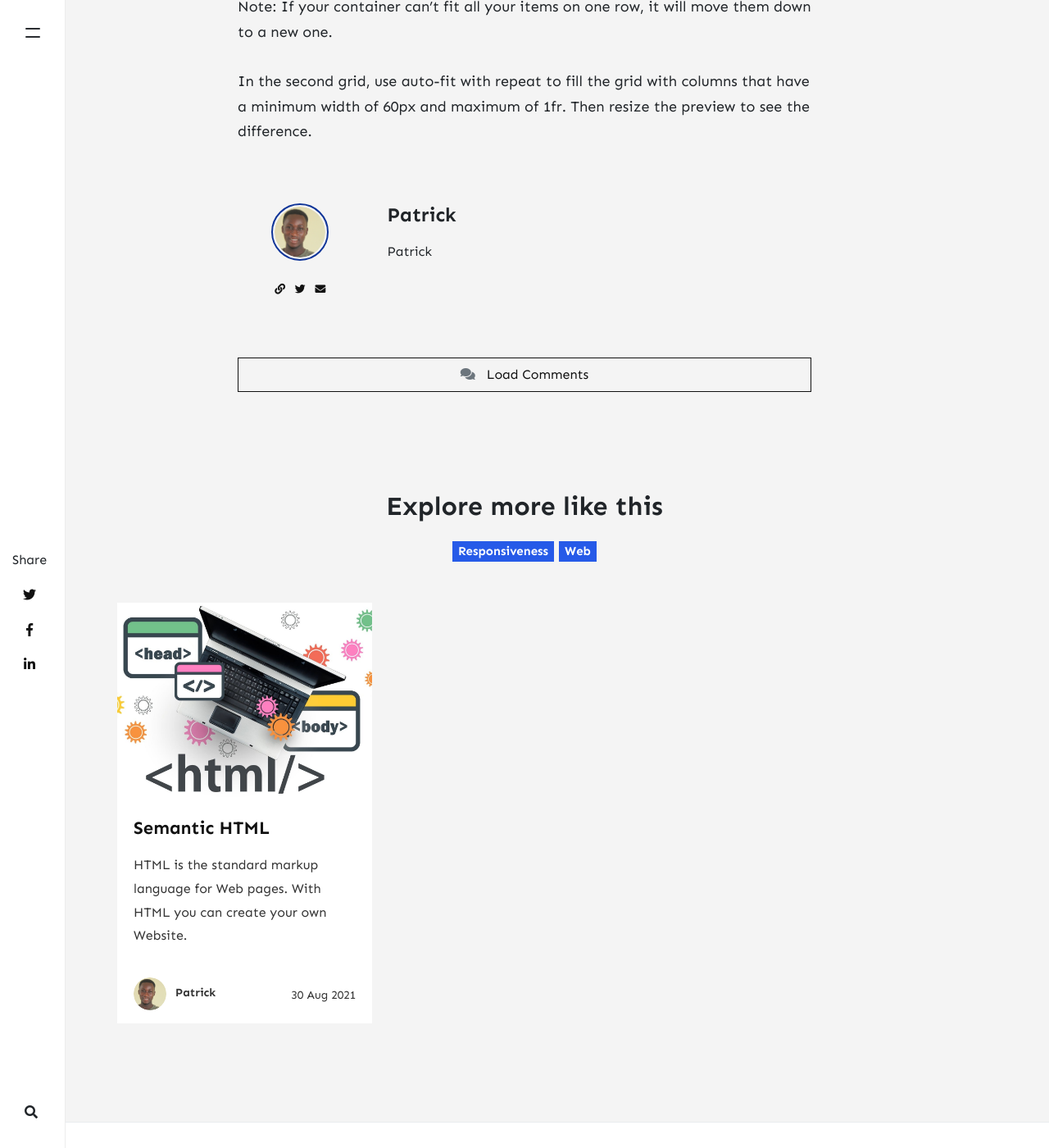
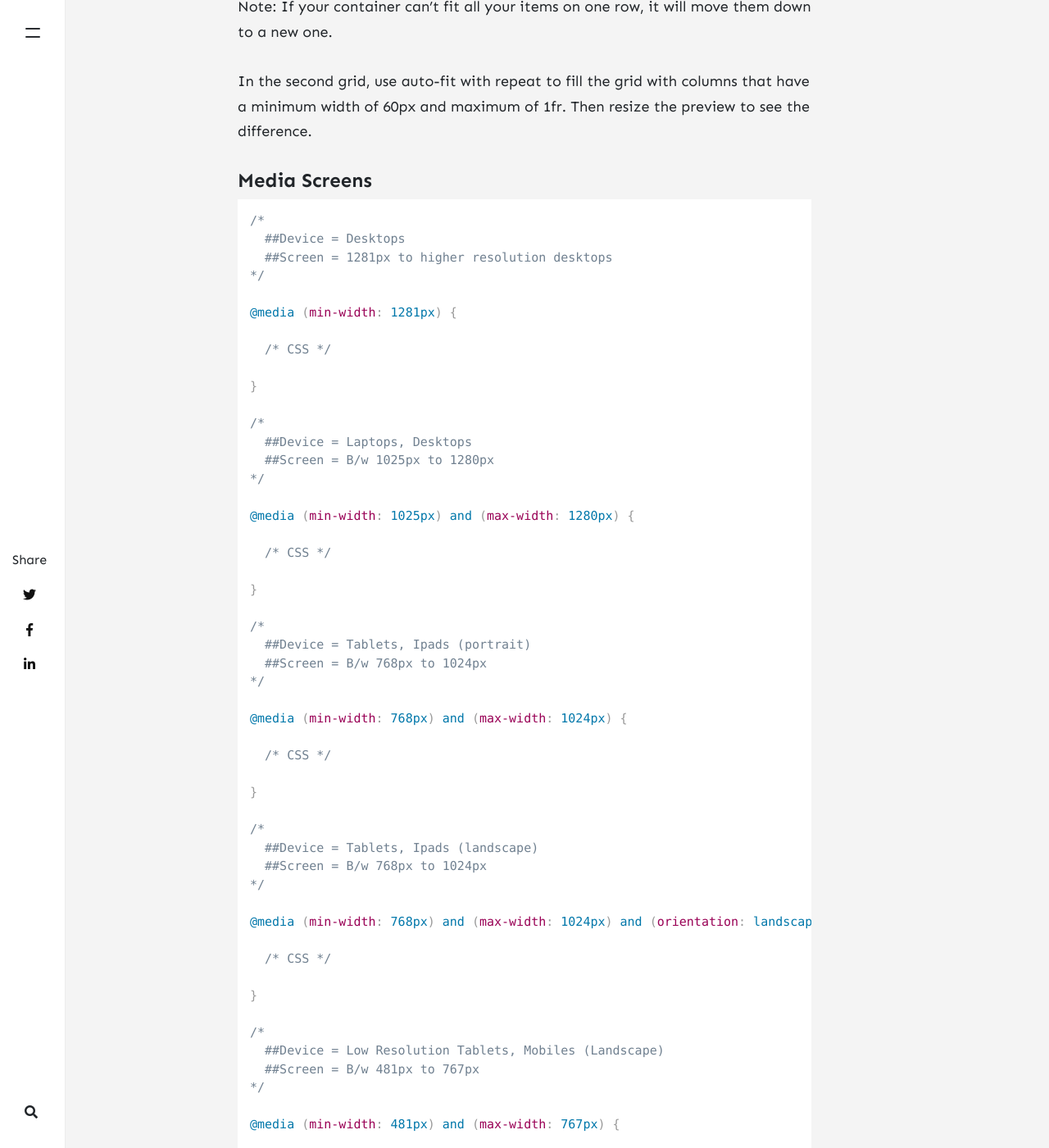
Before and after one commit to Dev-Path/briefcase, a Jekyll site: the page built from _posts/2021-09-07-responsive-design.md, in a window 1280 px wide and 1400 px high, scrolled down 9716 px. Shown: the whole window at 82% size. Built offline with Jekyll 4.4.1, drawn with Linux system fonts in a browser that asks for light colours; nearby versions of some CDN libraries; comment, search, counter and statistics services are not loaded; some of the changed text lies outside the part shown.

Commit message:
update content

````diff
--- a/_posts/2021-09-07-responsive-design.md
+++ b/_posts/2021-09-07-responsive-design.md
@@ -214,3 +214,73 @@ When the container changes size, this setup keeps inserting 60px columns and str
 Note: If your container can't fit all your items on one row, it will move them down to a new one.
 
 In the second grid, use auto-fit with repeat to fill the grid with columns that have a minimum width of 60px and maximum of 1fr. Then resize the preview to see the difference.
+
+#### Media Screens
+
+```css
+/*
+  ##Device = Desktops
+  ##Screen = 1281px to higher resolution desktops
+*/
+
+@media (min-width: 1281px) {
+
+  /* CSS */
+
+}
+
+/*
+  ##Device = Laptops, Desktops
+  ##Screen = B/w 1025px to 1280px
+*/
+
+@media (min-width: 1025px) and (max-width: 1280px) {
+
+  /* CSS */
+
+}
+
+/*
+  ##Device = Tablets, Ipads (portrait)
+  ##Screen = B/w 768px to 1024px
+*/
+
+@media (min-width: 768px) and (max-width: 1024px) {
+
+  /* CSS */
+
+}
+
+/*
+  ##Device = Tablets, Ipads (landscape)
+  ##Screen = B/w 768px to 1024px
+*/
+
+@media (min-width: 768px) and (max-width: 1024px) and (orientation: landscape) {
+
+  /* CSS */
+
+}
+
+/*
+  ##Device = Low Resolution Tablets, Mobiles (Landscape)
+  ##Screen = B/w 481px to 767px
+*/
+
+@media (min-width: 481px) and (max-width: 767px) {
+
+  /* CSS */
+
+}
+
+/*
+  ##Device = Most of the Smartphones Mobiles (Portrait)
+  ##Screen = B/w 320px to 479px
+*/
+
+@media (min-width: 320px) and (max-width: 480px) {
+
+  /* CSS */
+
+}
+```
````
